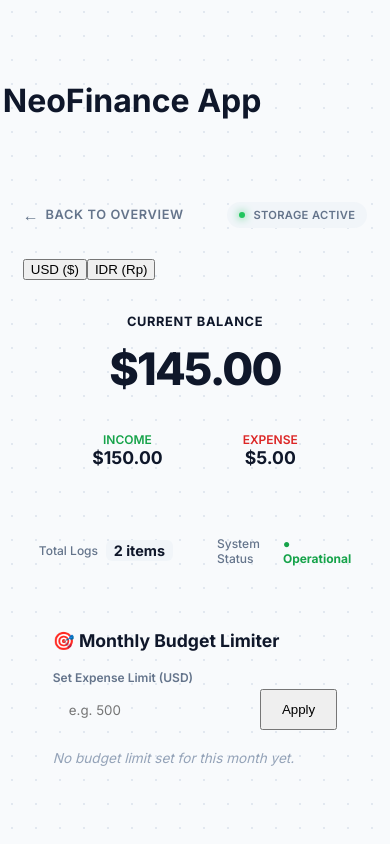
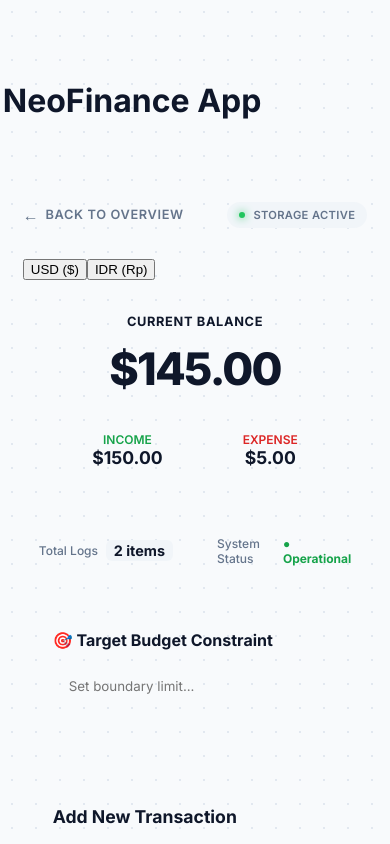
Before and after one commit to Alvinfaizt/personal-finance-dashboard, a React (Vite) app: page /dashboard in a window 390 px wide. Shown: the top 844 px of the page. Built offline with nearby package versions, Linux system fonts and the light colour scheme.

Commit message:
style: sync budget tracker elements with responsive colors

```diff
--- a/src/components/BudgetTracker.jsx
+++ b/src/components/BudgetTracker.jsx
@@ -1,93 +1,36 @@
-import { useState } from 'react'
+function BudgetTracker({ transactions, budgetLimit, setBudgetLimit, formatMoney, currency }) {
+  const currentExpense = transactions
+    .filter((item) => item.type === 'expense')
+    .reduce((acc, item) => acc + item.amount, 0)
 
-function BudgetTracker({ transactions, budgetLimit, setBudgetLimit, formatMoney, currency }) {
-  const [inputVal, setInputVal] = useState('')
-
-  // Hitung total pengeluaran dari transaksi yang bertipe 'expense'
-  const totalExpense = transactions
-    .filter(item => item.type === 'expense')
-    .reduce((sum, item) => sum + item.amount, 0);
-
-  // Jalankan pengaturan budget saat tombol di-klik
-  const handleSetBudget = (e) => {
-    e.preventDefault();
-    const num = parseFloat(inputVal);
-    if (!isNaN(num) && num >= 0) {
-      setBudgetLimit(num);
-    }
-  };
-
-  // Hitung persentase pemakaian budget
-  const percentage = budgetLimit > 0 ? Math.min((totalExpense / budgetLimit) * 100, 100) : 0;
-  const isOverBudget = totalExpense > budgetLimit;
+  const isOverBudget = budgetLimit > 0 && currentExpense > budgetLimit
+  const progressPercentage = budgetLimit > 0 ? Math.min((currentExpense / budgetLimit) * 100, 100) : 0
 
   return (
-    <div className="neo-box">
-      <h3 style={{ margin: '0 0 15px 0', fontSize: '1.1rem', fontWeight: 700, color: '#0f172a' }}>
-        🎯 Monthly Budget Limiter
+    <div className={isOverBudget ? "neo-box-danger" : "neo-box"}>
+      <h3 style={{ margin: '0 0 16px 0', fontSize: '1rem', fontWeight: 700, color: isOverBudget ? '#991b1b' : 'var(--text-main)' }}>
+        🎯 Target Budget Constraint
       </h3>
-
-      {/* Form Input Anggaran */}
-      <form onSubmit={handleSetBudget} style={{ display: 'flex', gap: '10px', marginBottom: '20px', alignItems: 'flex-end' }}>
-        <div style={{ flex: 1 }}>
-          <label style={{ fontSize: '0.75rem', fontWeight: 600, color: '#64748b' }}>
-            Set Expense Limit ({currency})
-          </label>
+      <div style={{ display: 'flex', gap: '12px', marginBottom: '16px' }}>
         <input
           type="number"
           className="neo-input"
-            placeholder="e.g. 500"
-            value={inputVal}
-            onChange={(e) => setInputVal(e.target.value)}
-            style={{ marginTop: '4px' }}
+          style={{ marginTop: 0 }}
+          placeholder="Set boundary limit..."
+          value={budgetLimit || ''}
+          onChange={(e) => setBudgetLimit(parseFloat(e.target.value) || 0)}
         />
       </div>
-        <button
-          type="submit"
-          className="neo-btn"
-          style={{ width: 'auto', padding: '11px 20px', marginTop: 0 }}
-        >
-          Apply
-        </button>
-      </form>
-
-      {/* Tampilan Progress Bar jika Budget Limit sudah diatur (> 0) */}
-      {budgetLimit > 0 ? (
+      {budgetLimit > 0 && (
         <div>
-          <div style={{ display: 'flex', justifyContent: 'space-between', fontSize: '0.85rem', fontWeight: 500, marginBottom: '6px' }}>
-            <span style={{ color: '#64748b' }}>
-              Used: <strong style={{ color: '#0f172a' }}>{formatMoney(totalExpense)}</strong> of {formatMoney(budgetLimit)}
-            </span>
-            <span style={{ fontWeight: 700, color: isOverBudget ? '#dc2626' : '#0f172a' }}>
-              {percentage.toFixed(0)}%
-            </span>
+          <div style={{ display: 'flex', justifyContent: 'space-between', fontSize: '0.8rem', fontWeight: 600, marginBottom: '6px', color: isOverBudget ? '#991b1b' : 'var(--text-muted)' }}>
+            <span>Used: {formatMoney(currentExpense)}</span>
+            <span>Limit: {formatMoney(budgetLimit)}</span>
           </div>
-
-          {/* Track Bar luar */}
-          <div style={{ width: '100%', height: '8px', backgroundColor: '#f1f5f9', borderRadius: '999px', overflow: 'hidden' }}>
-            {/* Indikator Bar dalam */}
-            <div
-              style={{
-                width: `${percentage}%`,
-                height: '100%',
-                backgroundColor: isOverBudget ? '#ef4444' : '#0f172a',
-                borderRadius: '999px',
-                transition: 'width 0.4s ease-out, background-color 0.3s ease'
-              }}
-            />
+          <div style={{ width: '100%', height: '8px', backgroundColor: isOverBudget ? 'rgba(239, 68, 68, 0.2)' : 'var(--border-color)', borderRadius: '99px', overflow: 'hidden' }}>
+            <div style={{ width: `${progressPercentage}%`, height: '100%', backgroundColor: isOverBudget ? '#ef4444' : 'var(--text-main)', transition: 'width 0.4s ease' }} />
           </div>
-
-          {/* Notifikasi Peringatan jika Over Budget */}
-          {isOverBudget && (
-            <p style={{ margin: '10px 0 0 0', fontSize: '0.8rem', color: '#dc2626', fontWeight: 600 }}>
-              ⚠️ Warning: You have exceeded your monthly budget limit!
-            </p>
-          )}
         </div>
-      ) : (
-        <p style={{ margin: 0, fontSize: '0.85rem', color: '#94a3b8', fontStyle: 'italic' }}>
-          No budget limit set for this month yet.
-        </p>
       )}
     </div>
   )
```
Lines whose indentation alone changed are shown as unchanged.
